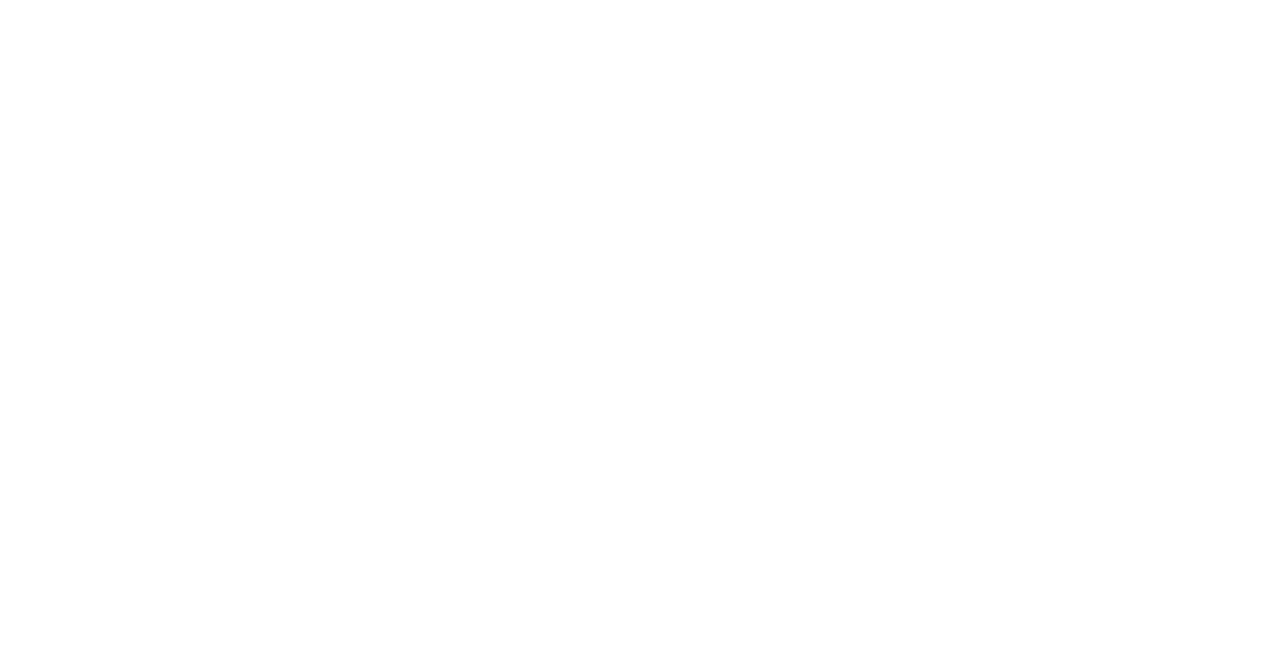
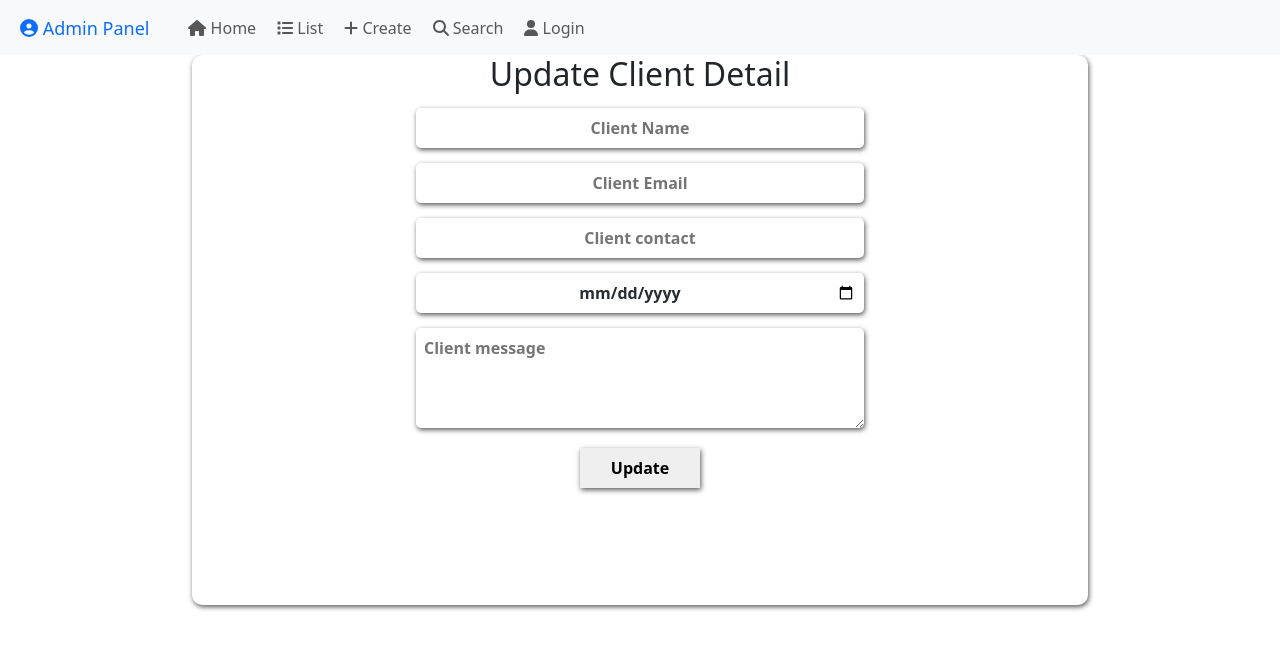
Before and after one commit to C00deian/Client-Admin-Panel, a React (Create React App) app in the folder admin-panel/: page /update/1 in a window 1280 px wide. Before the commit this address had no page. Shown: the top 650 px of the page. Built offline with nearby package versions, Linux system fonts and the light colour scheme.

Commit message:
my commit on thu

```diff
--- a/admin-panel/src/App.css
+++ b/admin-panel/src/App.css
@@ -2,13 +2,21 @@
   text-align: center;
 }
 
+
+.nav-link{
+
+  margin-top: -25px  !important;
+}
+.navbar{
+  height: 55px !important;
+}
 .App-logo {
   height: 40vmin;
   pointer-events: none;
 }
 span{
   display: inline-block;
-    background-color: antiquewhite;
+    /* background-color: antiquewhite; */
     padding: 10px;
     margin: 5px;
 }
@@ -67,17 +75,17 @@
     font-size: 18px;
     margin-left: 5px;
     color: #337ab7;
-    text-decoration: none;
+    text-decoration: none !important;
 }
 
-.navbar-brand {
+/* .navbar-brand {
     float: right !important;
     height: 50px;
     padding: 15px 50px 30px 0px !important;
     font-size: 20px !important;
     line-height: 20px;
      margin-top: 13px !important;
-}
+} */
 
 
 .custom-select{
--- a/admin-panel/src/App.js
+++ b/admin-panel/src/App.js
@@ -7,8 +7,10 @@
 import CreateClient from "./components/CreateClient";
 import ClientDetail from "./components/ClientDetail";
 import ClientSearch from "./components/ClientSearch";
-import ClientList from "./components/ClientList"
-
+import ClientList from "./components/ClientList";
+import Login from './components/Login'
+import Logout from './components/Logout'
+import ClientUpdate from './components/ClientUpdate';
 // import Protected from './components/Protected'
 import { BrowserRouter as Router, Routes, Route, Navigate } from 'react-router-dom';
 
@@ -29,10 +31,10 @@
     <div className="App">
     <Router>
       <Routes>
-        {/* <Route path="/logout" element={<Logout />} /> */}
+        <Route path="/logout" element={<Logout />} />
 
         {/* Use "element" prop for rendering components */}
-        {/* <Route path="/login" element={<Login />} /> */}
+        <Route path="/login" element={<Login />} />
 
         {/* Use "element" prop for rendering components */}
         <Route path="/details" element={<Protected><ClientDetail /></Protected>} />
@@ -43,7 +45,14 @@
 
         {/* Use "element" prop for rendering components */}
         <Route path="/" element={<Protected><Home /></Protected>} />
+
+         {/* Other routes */}
+         <Route path="/update/:id" element={<ClientUpdate/>} />
+                {/* Define other routes here */}
+
       </Routes>
+
+
     </Router>
   </div>
   )
--- a/admin-panel/src/components/ClientList.js
+++ b/admin-panel/src/components/ClientList.js
@@ -2,7 +2,7 @@
 import { Table } from 'react-bootstrap'
 
 import { FontAwesomeIcon } from '@fortawesome/react-fontawesome'
-import { faCoffee,faEdit,faTrash } from '@fortawesome/free-solid-svg-icons'
+import {faEdit,faTrash } from '@fortawesome/free-solid-svg-icons'
 import {
     Link
   } from 'react-router-dom'
@@ -38,7 +38,7 @@
             // },
         }).then((result)=>{
             result.json().then((resp)=>{
-                alert("Client has heen Delete")
+                alert("Client has been  Deleted")
                 this.getData()
             })
         })
@@ -74,8 +74,9 @@
                                                 <td>{item.contact}</td>
                                                 <td>{item.expiary}</td>
                                                 <td>{item.message}</td>
-                                                <td><Link to={"/update/" + item._id}>{''}<FontAwesomeIcon icon={faEdit} color="orange" />update</Link>
-                                                <span onClick={()=>this.delete(item._id)}><FontAwesomeIcon icon={faTrash} color="red"  cursor="pointer"/> </span>
+                                                <td><Link to={"/update/" + item._id}><FontAwesomeIcon icon={faEdit} color="orange" />update</Link>
+                                <div></div>
+                                                <Link onClick={()=>this.delete(item._id)}><FontAwesomeIcon icon={faTrash} color="red"  cursor="pointer"/>Delete</Link>
                                                 </td>
                                             </tr>
                                         )
--- a/admin-panel/src/components/ClientUpdate.js
+++ b/admin-panel/src/components/ClientUpdate.js
@@ -1,77 +1,111 @@
-import React, { Component } from 'react';
-import NavBarManu from './NavBarManu'; // Make sure to import your components
+import React, { useState } from 'react';
+import NavBarManu from './NavBarManu';
 import { BASEURL } from './constent';
+import { useParams } from 'react-router-dom';
 
-class ClientUpdate extends Component {
-    constructor() {
-        super();
-        this.state = {
-            name: '',
-            email: '',
-            expiary: '',
-            contact: '',
-            _id: '', // Correct the property name
-            message: ''
-        };
 
-        // Bind the update method to the component instance
-        this.update = this.update.bind(this);
-    }
+const ClientUpdate = () => {
+    const [name, setName] = useState('');
+    const [email, setEmail] = useState('');
+    const [contact, setContact] = useState('');
+    const [expiary, setExpiary] = useState(new Date().toDateString());
+    const [message, setMessage] = useState('');
+    const params = useParams()
+    const update = async () => {
 
-    componentDidMount() {
-        fetch(BASEURL + this.props.match.params.id).then((response) => {
-            response.json().then((result) => {
-                console.warn(result);
-                this.setState({
-                    name: result.name,
-                    email: result.email,
-                    _id: result._id, // Correct the property name
-                    contact: result.contact,
-                    expiary: result.expiary,
-                    message: result.message
-                });
-            });
-        });
-    }
-
-    update() {
-        fetch(BASEURL + this.state._id, {
+        await fetch(`${BASEURL}update/${params.id}`, {
             method: 'PUT',
             headers: {
-                'Content-Type': 'application/json'
+                'Content-Type': 'application/json',
+                'Access-Control-Allow-Origin': '*',
+                'Access-Control-Allow-Methods': 'POST,PATCH,OPTIONS',
             },
-            body: JSON.stringify(this.state)
+            body: JSON.stringify({
+                name,
+                email,
+                contact,
+                expiary,
+                message,
+            }),
         })
-            .then((result) => result.json())
-            .then((resp) => {
-                alert('Client has been updated');
+            .then((response) => {
+                if (!response.ok) {
+                    throw new Error('Network response was not ok. Status: ' + response.status);
+                }
+                return response.json();
+            })
+            .then((data) => {
+                console.log(data);
+                alert('Client Detail has been updated');
+
+                setName('');
+                setEmail('');
+                setContact('');
+                setExpiary(new Date().toDateString());
+                setMessage('');
             })
             .catch((error) => {
-                console.error(error);
+                console.error('Error:', error);
+                alert('Error occurred while adding restaurant: ' + error.message);
             });
-    }
+    };
 
-    render() {
-        return (
-            <div>
-                <NavBarManu />
-                <h1>Client Update</h1>
-                <div>
-                    <input onChange={(event) => { this.setState({ name: event.target.value }) }}
-                        placeholder="Client Name" value={this.state.name} /> <br /><br />
-                    <input onChange={(event) => { this.setState({ email: event.target.value }) }}
-                        placeholder="Client Email" value={this.state.email} /> <br /><br />
-                    <input onChange={(event) => { this.setState({ contact: event.target.value }) }}
-                        placeholder="Client contact" value={this.state.contact} /> <br /><br />
-                    <input onChange={(event) => { this.setState({ expiary: event.target.value }) }}
-                        placeholder="Client expiary" value={this.state.expiary} /> <br /><br />
-                    <input onChange={(event) => { this.setState({ message: event.target.value }) }}
-                        placeholder="Client message" value={this.state.message} /> <br /><br />
-                    <button onClick={this.update}>Update Client</button>
+    return (
+        <div>
+            <NavBarManu />
+            <div className="Main-Section">
+                <h2>Update Client Detail</h2>
+                <div className="form-container">
+                    <div className="form-row">
+                        <input
+                            onChange={(event) => {
+                                setName(event.target.value);
+                            }}
+                            value={name}
+                            placeholder="Client Name"
+                        />
+                        <input
+                            onChange={(event) => {
+                                setEmail(event.target.value);
+                            }}
+                            value={email}
+                            placeholder="Client Email"
+                        />
+                    </div>
+                    <div className="form-row">
+                        <input
+                            onChange={(event) => {
+                                setContact(event.target.value);
+                            }}
+                            value={contact}
+                            placeholder="Client contact"
+                        />
+                        <input
+                            type="date"
+                            onChange={(event) => {
+                                setExpiary(event.target.value);
+                            }}
+                            placeholder="Client expiary"
+                            value={expiary}
+                        />
+                    </div>
+                    <div className="form-row">
+                        <textarea
+                            onChange={(event) => {
+                                setMessage(event.target.value);
+                            }}
+                            value={message}
+                            placeholder="Client message"
+                        />
+                    </div>
+                    <div className="form-row"></div>
+                    <div className="form-row">
+                        <button onClick={update}>Update</button>
+                    </div>
                 </div>
             </div>
-        );
-    }
-}
+        </div>
+    );
+};
 
 export default ClientUpdate;
--- /dev/null
+++ b/admin-panel/src/components/Login.js
@@ -0,0 +1,50 @@
+import React, { Component } from 'react';
+import { Button } from 'react-bootstrap';
+import NavBarManu from './NavBarManu'
+class Login extends Component {
+    constructor() {
+        super();
+        this.state = {
+            name: '',
+            password: ''
+        }
+    }
+    login() {
+        console.warn(this.state)
+        fetch("http://localhost:3000/login?q=" + this.state.name).then((data) => {
+            data.json().then((resp) => {
+                console.warn("resp", resp)
+                if (resp.length > 0) {
+                    localStorage.setItem('login',JSON.stringify(resp))
+                    console.warn(this.props.history.push('list'))
+                }
+                else {
+                    alert("Pelase check username and password")
+                }
+
+            })
+        })
+    }
+    render() {
+        return (
+
+
+            <div >
+                <NavBarManu />
+                <div className='Main-Section'>
+
+                <input type="text"
+                    placeholder="enter name"
+                    name="user" onChange={(event) => this.setState({ name: event.target.value })} /> <br /> <br />
+                <input
+                    placeholder="enter password"
+                    type="password" name="password" onChange={(event) => this.setState({ password: event.target.value })} /> <br /> <br />
+                <button onClick={() => { this.login() }} >Login</button>
+
+                </div>
+            </div>
+        );
+    }
+}
+
+export default Login;
--- /dev/null
+++ b/admin-panel/src/components/Logout.js
@@ -0,0 +1,10 @@
+import React from 'react';
+import {
+   Navigate
+} from 'react-router-dom'
+const Logout = () => {
+    localStorage.clear();
+    return <Navigate to="/login" />
+};
+
+export default Logout;
--- a/admin-panel/src/components/NavBarManu.js
+++ b/admin-panel/src/components/NavBarManu.js
@@ -1,40 +1,41 @@
-import React, { Component } from 'react';
-import { FontAwesomeIcon } from '@fortawesome/react-fontawesome'
-import { faCoffee, faUser, faList, faHome, faTrash, faPlus, faSearch, faUserCircle } from '@fortawesome/free-solid-svg-icons'
+import React from 'react';
+import { Navbar, Nav } from 'react-bootstrap';
+import { Link } from 'react-router-dom';
+import { FontAwesomeIcon } from '@fortawesome/react-fontawesome';
+import { faUserCircle, faHome, faList, faPlus, faSearch, faUser } from '@fortawesome/free-solid-svg-icons';
 
-import { Navbar, Nav } from 'react-bootstrap'
-import {
-    BrowserRouter as Router,
-    Route,
-    Link
-} from 'react-router-dom'
-class NavBarManu extends Component {
-    render() {
+const MyNavbar = () => {
+  const isLoggedIn = localStorage.getItem('login');
+
   return (
-            <div>
     <Navbar bg="light" expand="lg">
-                    <Navbar.Brand href="#home" className='navbar-brand'> <FontAwesomeIcon icon={faUserCircle} fontSize="24px"  />{''} Admin Panel</Navbar.Brand>
-                    {/* <Navbar.Toggle aria-controls="basic-navbar-nav" /> */}
+      <Navbar.Brand className='navbar-brand'>
+      <Link  to="/">
+            <FontAwesomeIcon icon={faUserCircle} /> Admin Panel
+          </Link>
+       </Navbar.Brand>
+      <Navbar.Toggle aria-controls="basic-navbar-nav" />
       <Navbar.Collapse id="basic-navbar-nav">
         <Nav className="mr-auto navbarr">
-                            <Nav.Link href="#home"><Link to="/"> <FontAwesomeIcon icon={faHome} /> Home  </Link></Nav.Link>
-                            <Nav.Link href="#link"><Link to="/list"> <FontAwesomeIcon icon={faList} /> List</Link></Nav.Link>
-                            <Nav.Link href="#link"><Link to="/create"><FontAwesomeIcon icon={faPlus} /> Create</Link></Nav.Link>
-                            <Nav.Link href="#link"><Link to="/search"><FontAwesomeIcon icon={faSearch} /> Search </Link></Nav.Link>
-                            {
-                                localStorage.getItem('login') ?
-                                    <Nav.Link href="#link"><Link to="/logout"><FontAwesomeIcon icon={faUser} /> Logout </Link></Nav.Link>
-
-                                    :
-                                    <Nav.Link href="#link"><Link to="/login"><FontAwesomeIcon icon={faUser} /> Login </Link></Nav.Link>
-                            }
-
+          <Nav.Link as={Link} to="/">
+            <FontAwesomeIcon icon={faHome} /> Home
+          </Nav.Link>
+          <Nav.Link as={Link} to="/list">
+            <FontAwesomeIcon icon={faList} /> List
+          </Nav.Link>
+          <Nav.Link as={Link} to="/create">
+            <FontAwesomeIcon icon={faPlus} /> Create
+          </Nav.Link>
+          <Nav.Link as={Link} to="/search">
+            <FontAwesomeIcon icon={faSearch} /> Search
+          </Nav.Link>
+          <Nav.Link as={Link} to={isLoggedIn ? '/logout' : '/login'}>
+            <FontAwesomeIcon icon={faUser} /> {isLoggedIn ? 'Logout' : 'Login'}
+          </Nav.Link>
         </Nav>
       </Navbar.Collapse>
     </Navbar>
-            </div>
   );
-    }
-}
+};
 
-export default NavBarManu;
+export default MyNavbar;
```
Also changed, not shown: admin-panel/src/components/ClientSearch.js (+5 -18 lines), admin-panel/src/components/CreateClient.js (+22 -28 lines), 7 other files (tests, documents, lock files or other folders). Lines whose indentation alone changed are shown as unchanged.
